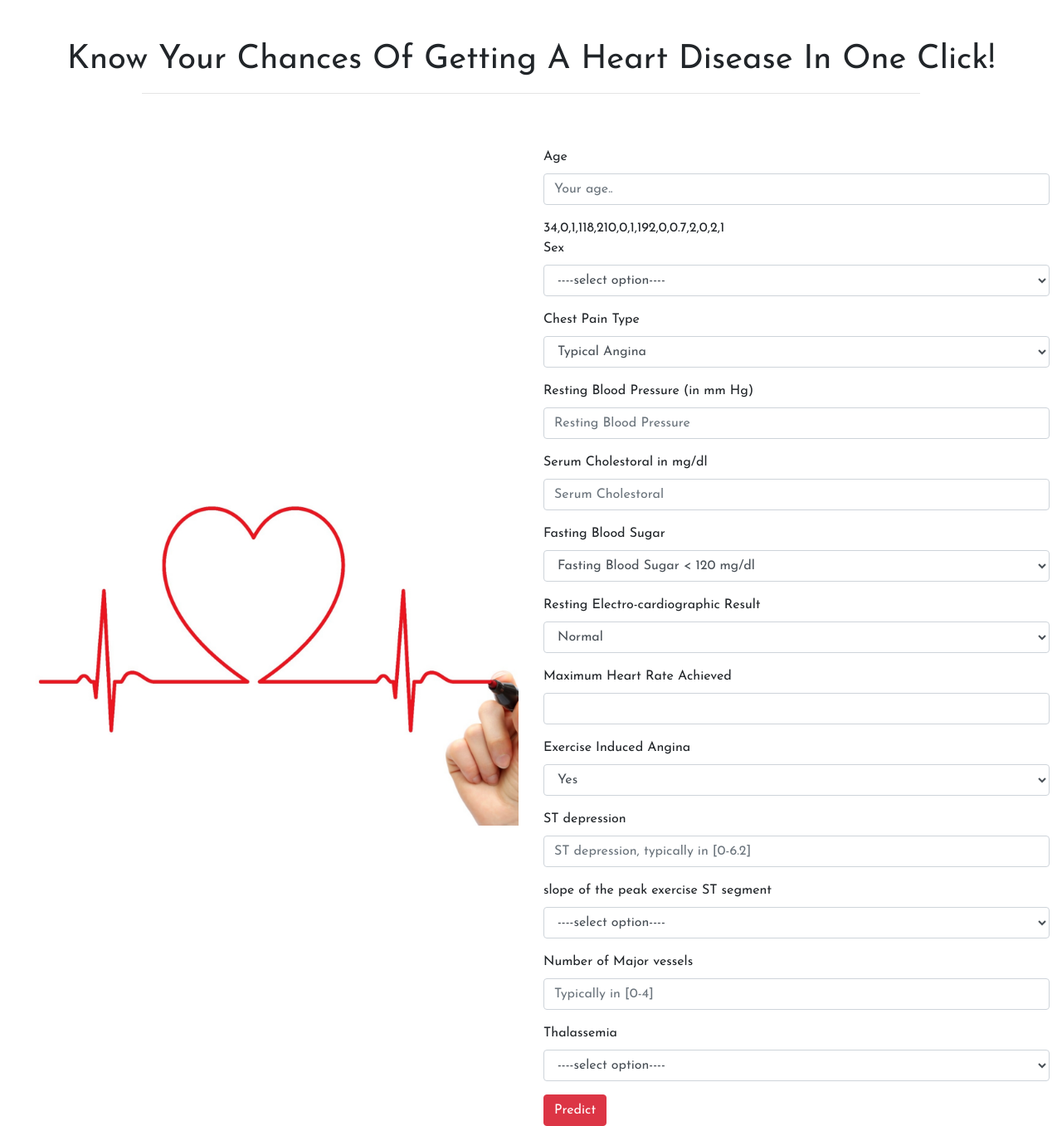
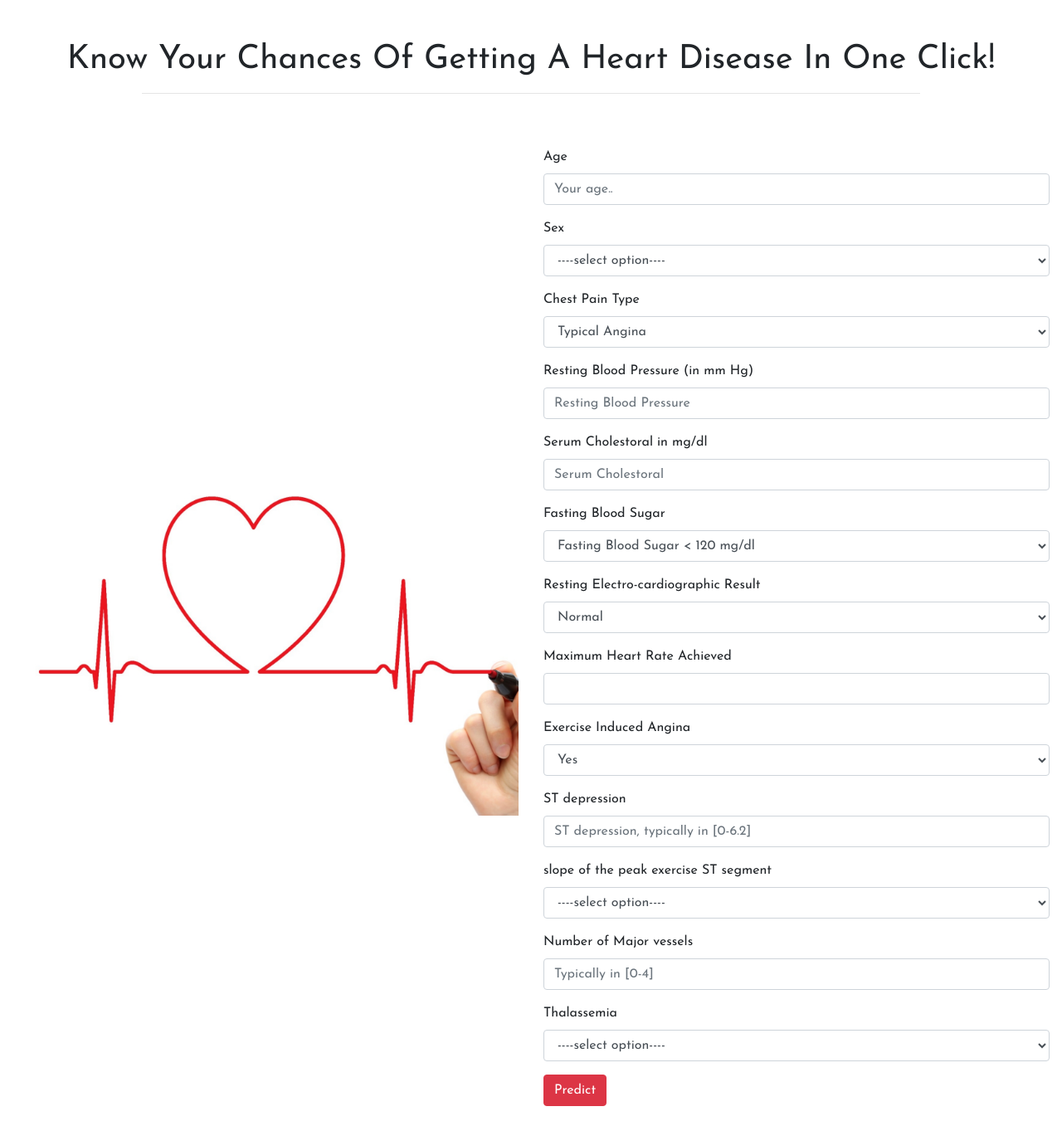
Before and after one commit to rathi710/Heart-Disease-Prediction, a Flask app: page / in a window 1280 px wide. Shown: the whole page at 83% size. After the commit the page ends 1333 px from the top, so only its background shows below. Run offline with Flask 2, Linux system fonts and the light colour scheme; some libraries are stand-ins or nearby versions.

Commit message:
html file modified

```diff
--- a/templates/index.html
+++ b/templates/index.html
@@ -47,7 +47,7 @@
                 <label for="age">Age</label>
                 <input class="form-control" type="text" id="age" name="age" placeholder="Your age..">
               </div>
-              34,0,1,118,210,0,1,192,0,0.7,2,0,2,1
+
               <div class="form-group">
                 <label for="sex">Sex</label>
                 <select class="form-control" id="sex" name="sex">
```
